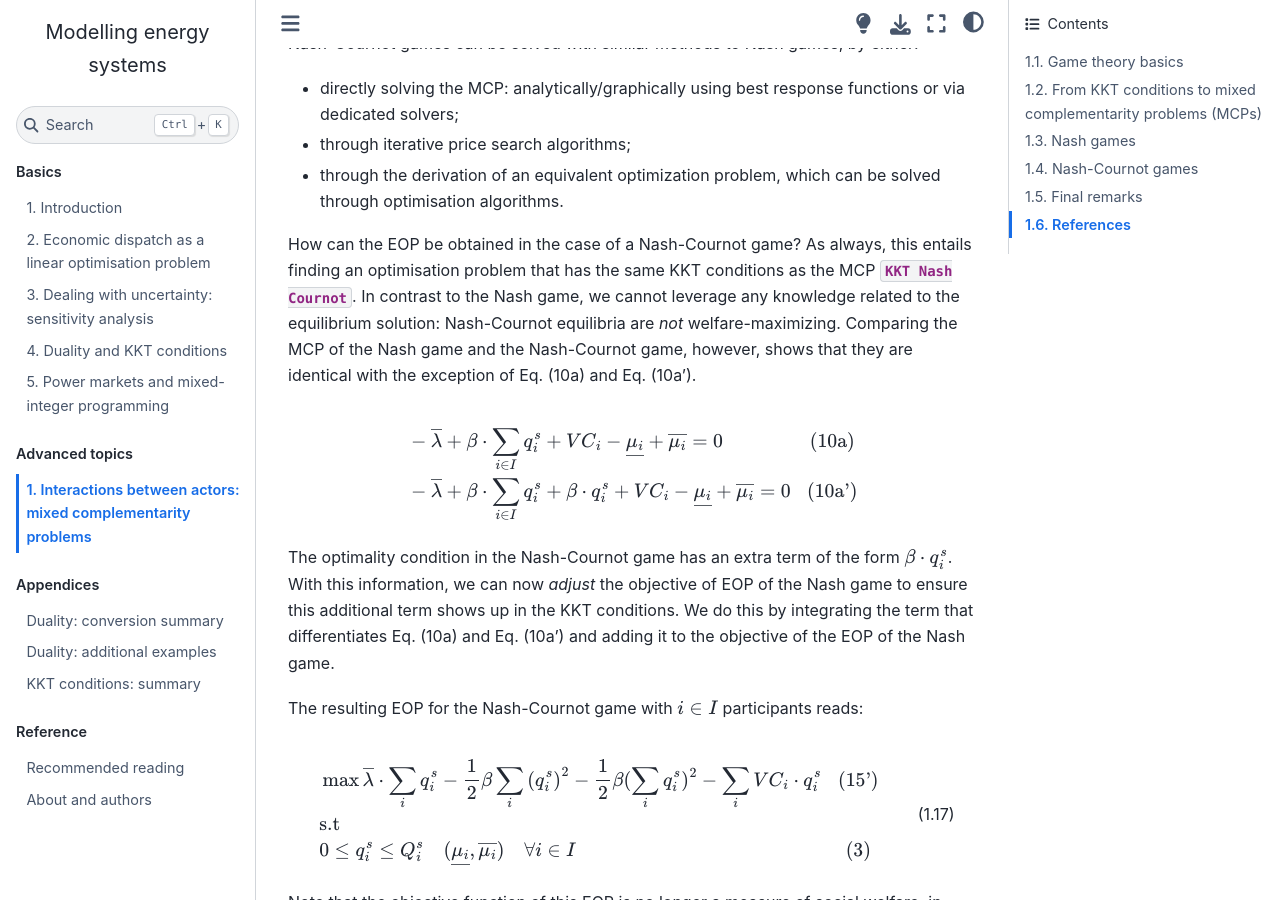
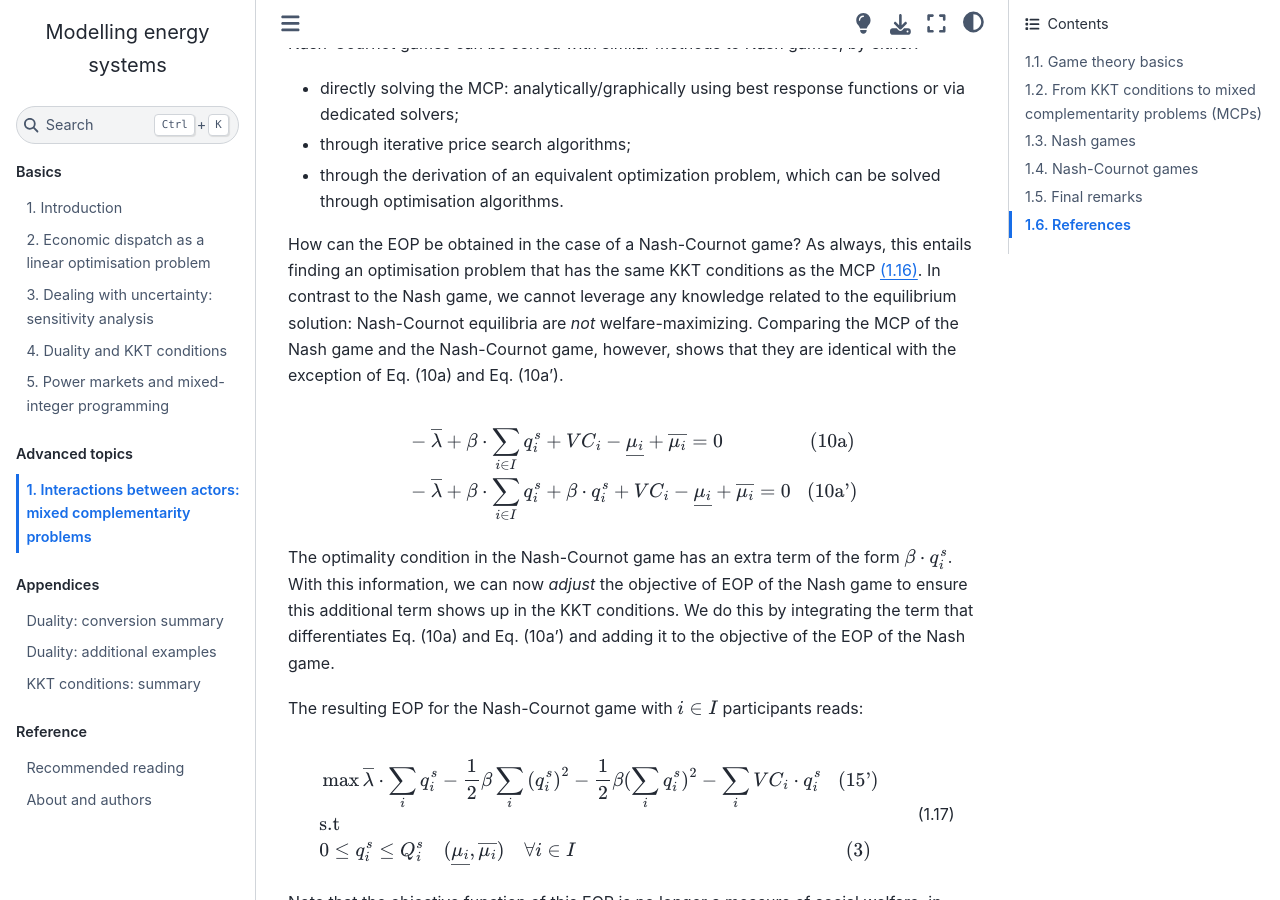
Before and after one commit to sjpfenninger/modelling-energy-systems, a Jupyter Book: the page built from advanced/mixed-complementarity.md, in a window 1280 px wide and 900 px high, scrolled down 13116 px. Built offline with Jupyter Book 1.0.4 settings and Sphinx 7.4.7 and the Sphinx Book theme 1.1.4, drawn with Linux system fonts in a browser that asks for light colours; comment, search, counter and statistics services are not loaded; cross-references to code outside the pages are shown as plain code.

Commit message:
Fix equation ref

````diff
--- a/advanced/mixed-complementarity.md
+++ b/advanced/mixed-complementarity.md
@@ -362,7 +362,7 @@ Nash-Cournot games can be solved with similar methods to Nash games, by either:
 * through iterative price search algorithms;
 * through the derivation of an equivalent optimization problem, which can be solved through optimisation algorithms.
 
-How can the EOP be obtained in the case of a Nash-Cournot game? As always, this entails finding an optimisation problem that has the same KKT conditions as the MCP {eq}`KKT Nash Cournot`. In contrast to the Nash game, we cannot leverage any knowledge related to the equilibrium solution: Nash-Cournot equilibria are *not* welfare-maximizing. Comparing the MCP of the Nash game and the Nash-Cournot game, however, shows that they are identical with the exception of Eq. (10a) and Eq. (10a').
+How can the EOP be obtained in the case of a Nash-Cournot game? As always, this entails finding an optimisation problem that has the same KKT conditions as the MCP {eq}`KKT_Nash_Cournot`. In contrast to the Nash game, we cannot leverage any knowledge related to the equilibrium solution: Nash-Cournot equilibria are *not* welfare-maximizing. Comparing the MCP of the Nash game and the Nash-Cournot game, however, shows that they are identical with the exception of Eq. (10a) and Eq. (10a').
 
 ```{math}
 \begin{align}
````
